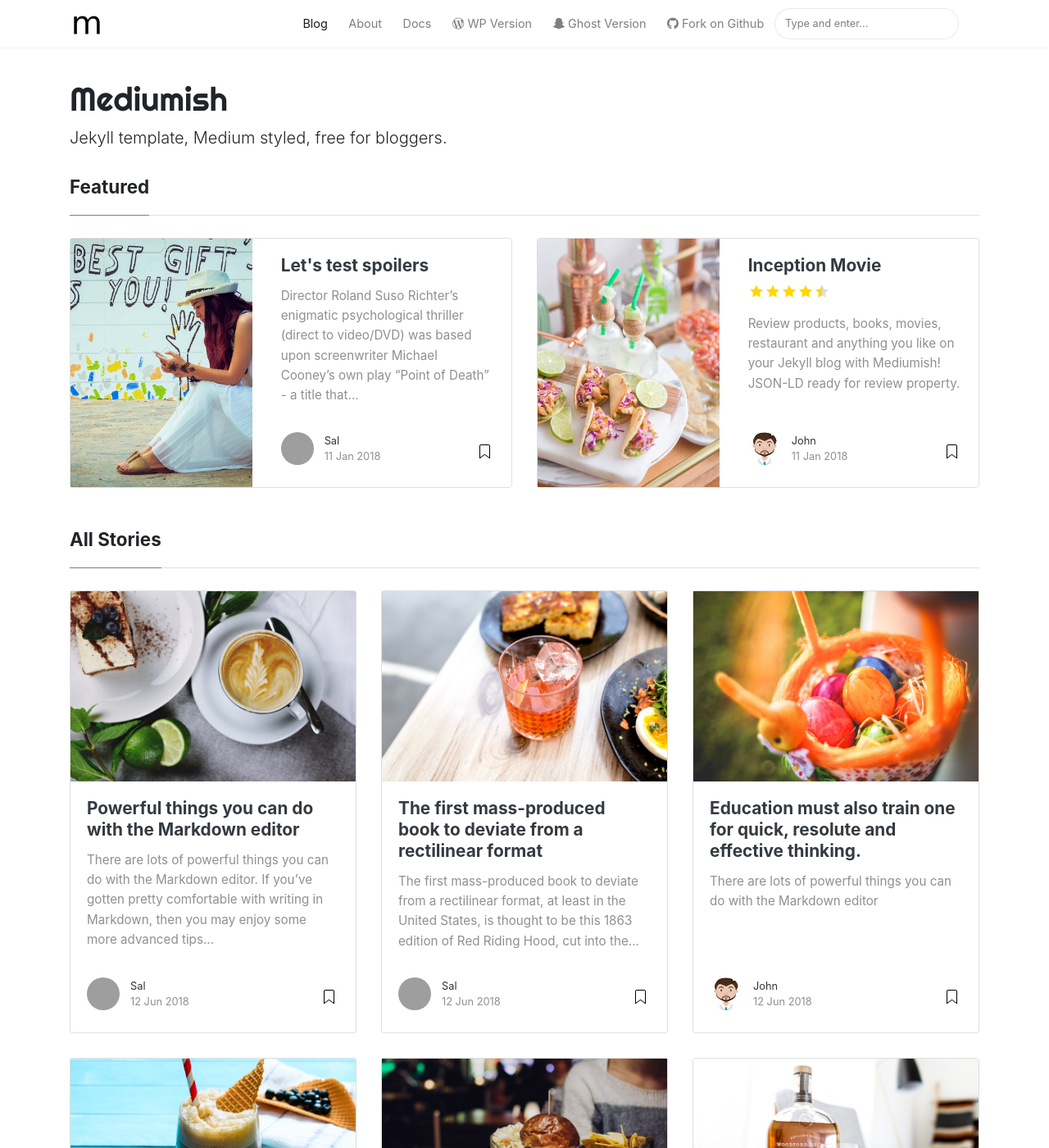
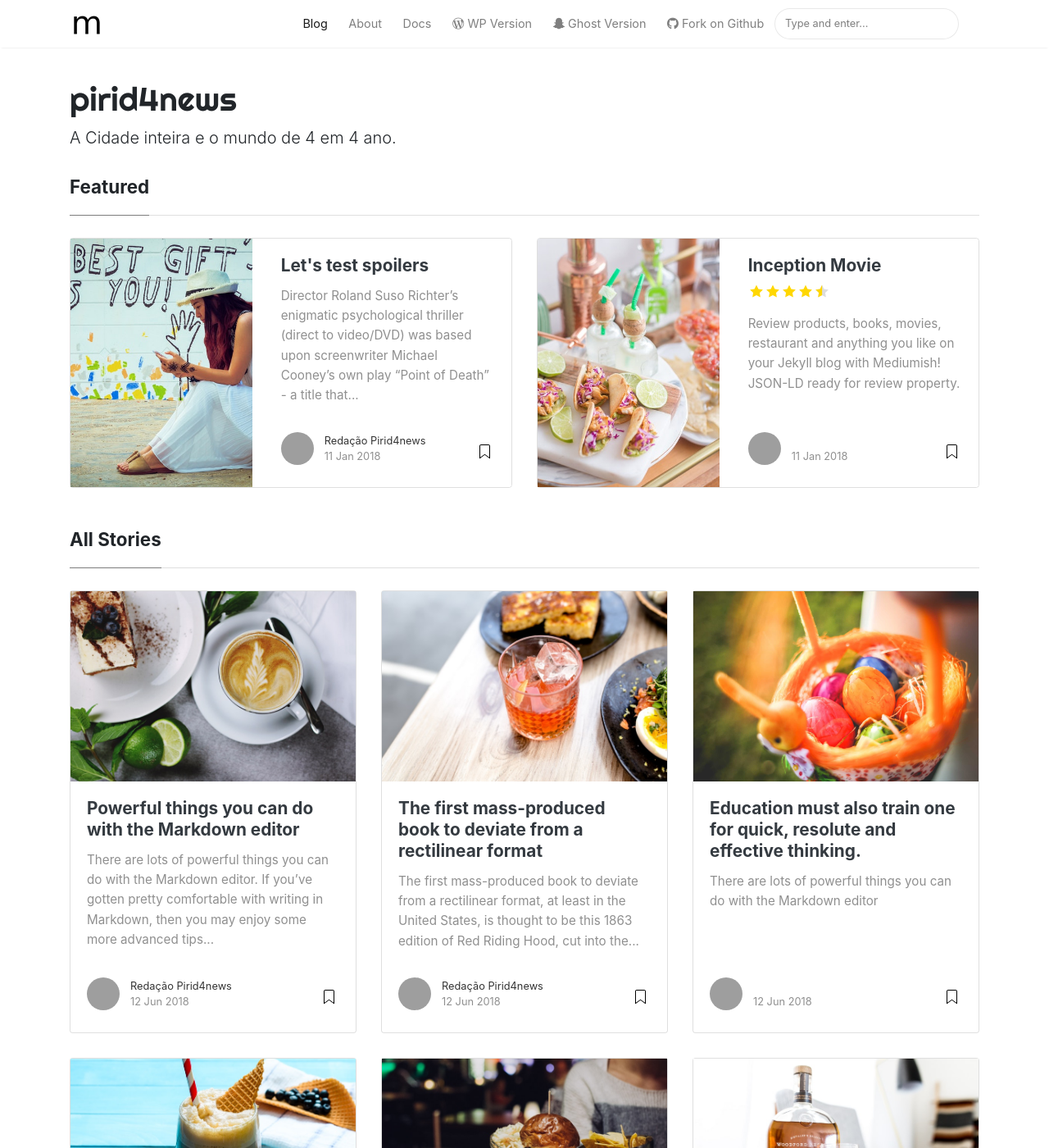
Before and after one commit to Pirid4News/pirid4news.github.io, a Jekyll site: the page built from index.html, in a window 1280 px wide and 1400 px high. Shown: the whole window at 82% size. Built offline with Jekyll 4.4.1, drawn with Linux system fonts in a browser that asks for light colours; nearby versions of some CDN libraries; the list of posts is cut into pages by our own code; some of the changed text lies outside the part shown; grey boxes are pictures that could not be loaded.

Commit message:
Update _config.yml

```diff
--- a/_config.yml
+++ b/_config.yml
@@ -1,7 +1,7 @@
 # Site
-name: "Mediumish"
-title: "Mediumish"
-description: "Jekyll template, Medium styled, free for bloggers."
+name: "pirid4news"
+title: "pirid4news"
+description: " A Cidade inteira e o mundo de 4 em 4 ano. "
 logo: 'assets/images/logo.png'
 favicon: 'assets/images/logo.png'
 baseurl: /mediumish-theme-jekyll
@@ -14,22 +14,13 @@ permalink: /:title/
 # Authors
 authors:
   sal:
-    name: Sal
-    display_name: Sal
-    gravatar: e56154546cf4be74e393c62d1ae9f9d4
-    email: wowthemesnet@gmail.com
-    web: https://www.wowthemes.net
-    twitter: https://twitter.com/wowthemesnet
-    description: "Author of Mediumish, a Bootstrap Medium styled template available for WordPress, HTML, Ghost and Jekyll. You are currently previewing Jekyll template demo."
-  john:
-    name: John
-    display_name: John
-    avatar: 'assets/images/avatar.png'
-    gravatar: b1cc14991db7a456fcd761680bbc8f81
-    email: wowthemesnet@gmail.com
-    web: https://www.wowthemes.net
-    twitter: https://twitter.com/wowthemesnet
-    description: "This is the author box. Write a short description of the author here. You are currently previewing Mediumish demo, a Jekyll template compatible with Github pages."
+    name: Redação Pirid4news
+    display_name: Redação Pirid4news
+    #gravatar: e56154546cf4be74e393c62d1ae9f9d4
+    #email: wowthemesnet@gmail.com
+    #web: https://www.wowthemes.net
+    #twitter: https://twitter.com/wowthemesnet
+    #description: "Author of Mediumish, a Bootstrap Medium styled template available for WordPress, HTML, Ghost and Jekyll. You are currently previewing Jekyll template demo."
 
 # Plugins
 plugins:
```
